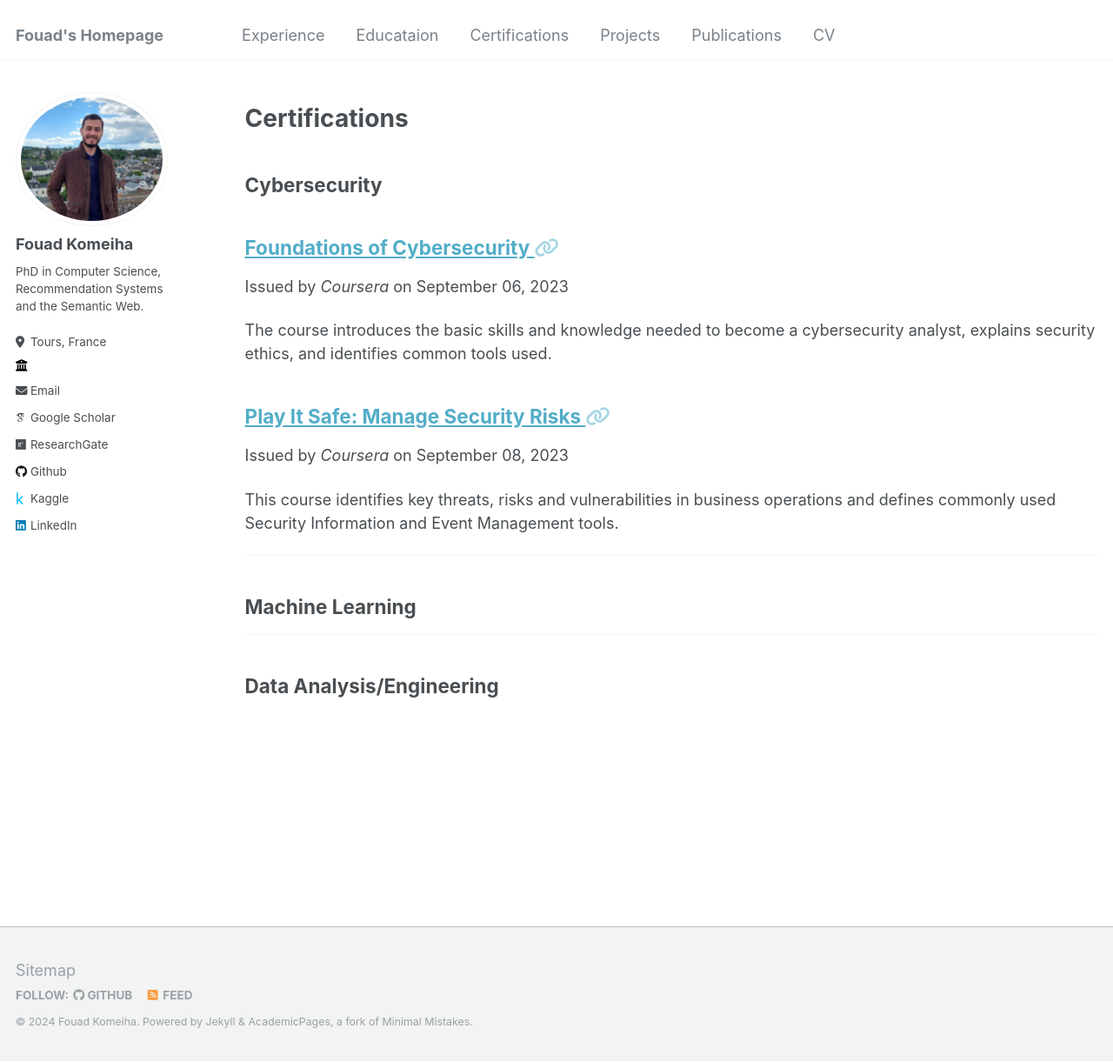
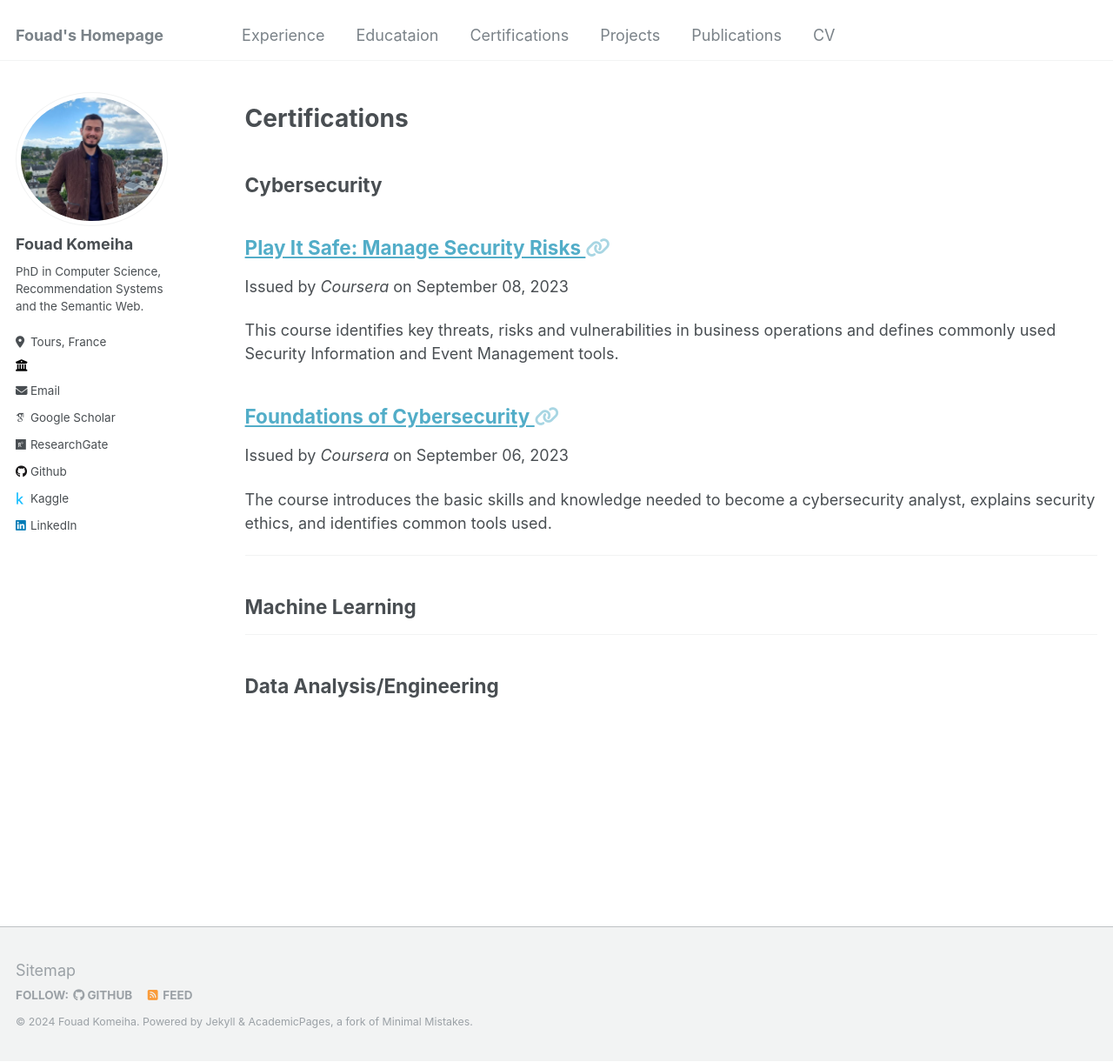
Before and after one commit to FouadKom/FouadKom.github.io, a Jekyll site: the page built from _pages/certifications.md, in a window 1280 px wide and 1221 px high. Shown: the whole window at 87% size. Built offline with Jekyll 4.4.1, drawn with Linux system fonts in a browser that asks for light colours; some web fonts are replaced.

Commit message:
Update certifications.md

```diff
--- a/_pages/certifications.md
+++ b/_pages/certifications.md
@@ -10,7 +10,7 @@ author_profile: true
 <h1>Certifications</h1>
 
 <h2>Cybersecurity</h2>
-{% assign cybersecurity_certs = site.certifications | where: "category", "cybersecurity" %}
+{% assign cybersecurity_certs = site.certifications | where: "category", "cybersecurity" | reverse %}
 {% for certification in cybersecurity_certs %}
   {% include archive-single-certs.html certification=certification %}
 {% endfor %}
@@ -18,7 +18,7 @@ author_profile: true
 ***
 
 <h2>Machine Learning</h2>
-{% assign ML_certs = site.certifications | where: "category", "ML" %}
+{% assign ML_certs = site.certifications | where: "category", "ML" | reverse %}
 {% for certification in ML_certs %}
   {% include archive-single-certs.html certification=certification %}
 {% endfor %}
@@ -26,7 +26,7 @@ author_profile: true
 ***
 
 <h2>Data Analysis/Engineering</h2>
-{% assign data_certs = site.certifications | where: "category", "dataEngineering" %}
+{% assign data_certs = site.certifications | where: "category", "dataEngineering" | reverse %}
 {% for certification in data_certs %}
   {% include archive-single-certs.html certification=certification %}
 {% endfor %}
```
